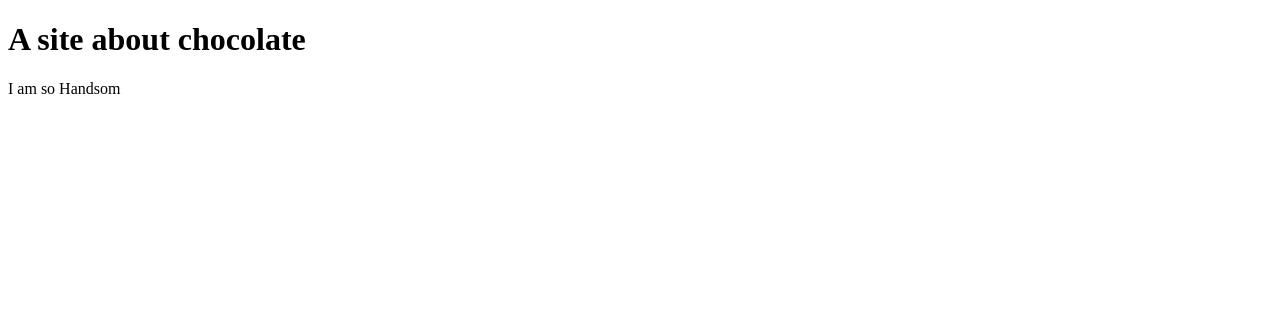
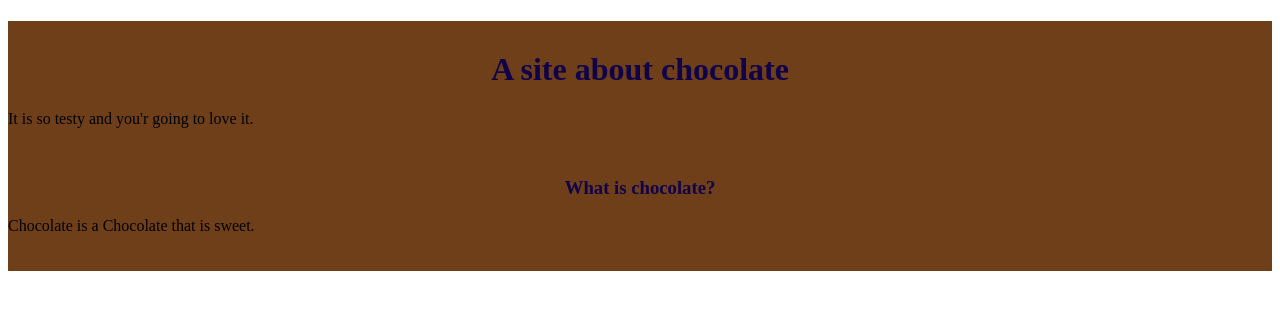
Before and after one commit to AzimKarimi/Azim-WEB2-Git-test, a plain HTML site: page index.html in a window 1280 px wide. Drawn offline with Linux system fonts and the light colour scheme.

Commit message:
second commit

```diff
--- a/index.html
+++ b/index.html
@@ -4,10 +4,15 @@
     <meta charset="UTF-8">
     <meta name="viewport" content="width=device-width, initial-scale=1.0">
     <meta http-equiv="X-UA-Compatible" content="ie=edge">
+    <link rel = "stylesheet" type = "text/css" href ="CSS/mystyles.css">
     <title>Choco Home!</title>
 </head>
 <body>
-    <h1>A site about chocolate</h1>
-    <p>I am so Handsom</p>
+   <div class="jumbotron">
+      <h1>A site about chocolate</h1>
+      <p>It is so testy and you'r going to love it.</p>
+      <h3>What is chocolate?</h3>
+      <p>Chocolate is a Chocolate that is sweet.</p>
+   </div>
 </body>
 </html>
```
